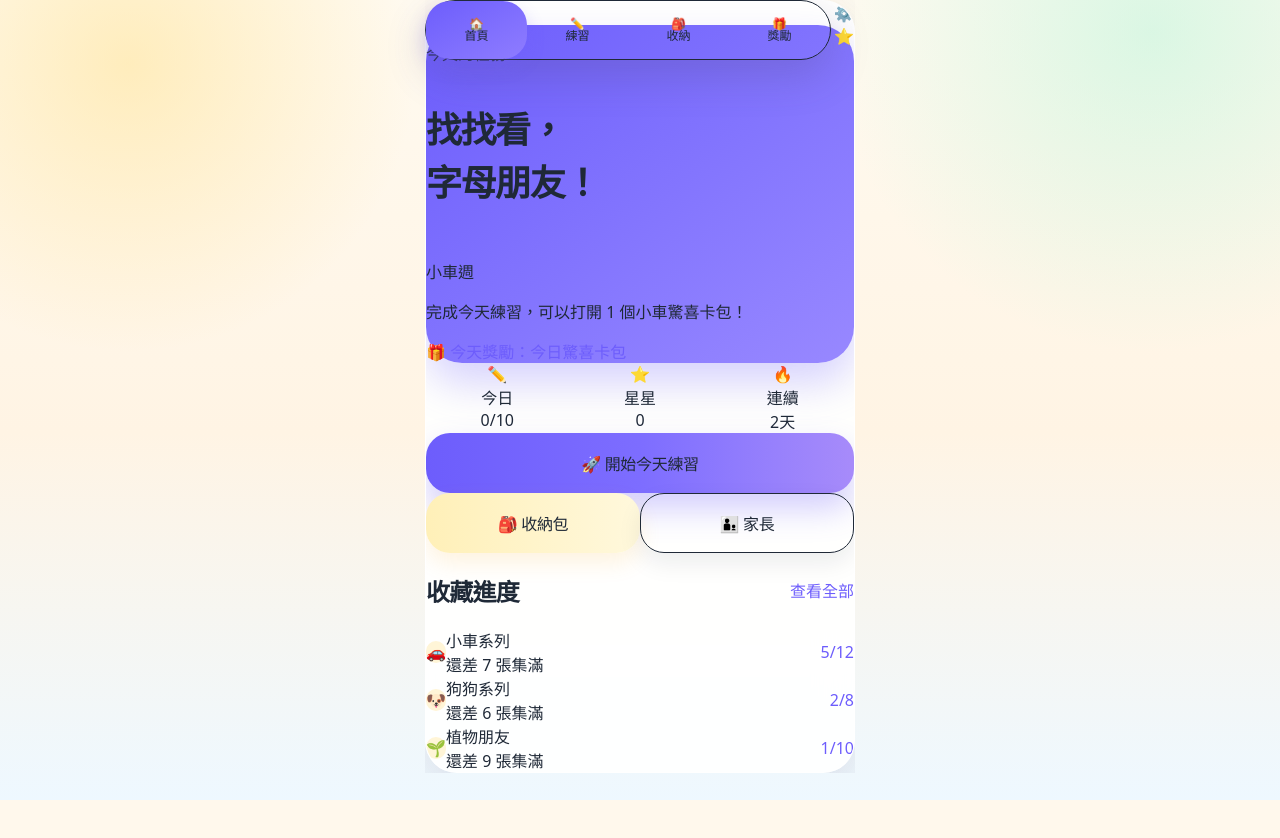
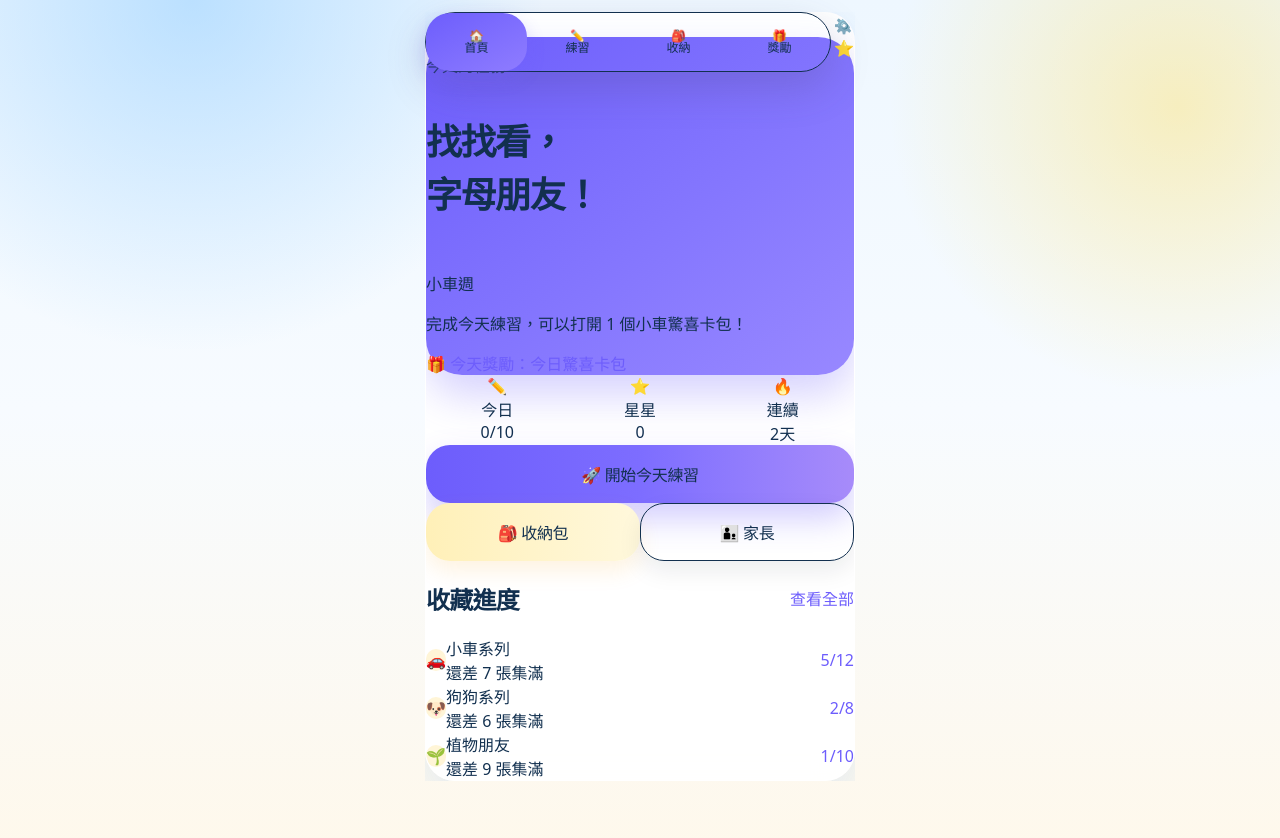
Before and after one commit to daisanity-svg/star-practice-pwa, a Next.js app: page / in a window 1280 px wide. Shown: the top 838 px of the page. Before the commit the page ends 800 px from the top, so only its background shows below. Built offline with nearby package versions, Linux system fonts and the light colour scheme; no server answers; the database is empty.

Commit message:
Apply blue kid app design system

```diff
--- a/app/globals.css
+++ b/app/globals.css
@@ -4,8 +4,13 @@
 
 :root {
   color-scheme: light;
-  --background: #fff8ec;
-  --foreground: #1f2937;
+  --background: #eef7ff;
+  --foreground: #12304f;
+  --blue: #2387f7;
+  --blue-deep: #1167d8;
+  --blue-soft: #dceeff;
+  --yellow: #ffd95a;
+  --mint: #dff8ef;
 }
 
 * {
@@ -26,9 +31,9 @@ body {
   margin: 0;
   overflow-x: hidden;
   background:
-    radial-gradient(circle at 10% 8%, rgba(255, 222, 130, 0.46), transparent 18rem),
-    radial-gradient(circle at 90% 4%, rgba(194, 245, 220, 0.6), transparent 20rem),
-    linear-gradient(180deg, #fffaf0 0%, #fff4e4 54%, #eef8ff 100%);
+    radial-gradient(circle at 15% 0%, rgba(125, 196, 255, 0.45), transparent 22rem),
+    radial-gradient(circle at 92% 12%, rgba(255, 224, 102, 0.42), transparent 18rem),
+    linear-gradient(180deg, #eef7ff 0%, #f7fbff 46%, #fff8ea 100%);
   color: var(--foreground);
   font-family: ui-rounded, system-ui, -apple-system, BlinkMacSystemFont, "Segoe UI", sans-serif;
   -webkit-font-smoothing: antialiased;
@@ -48,20 +53,35 @@ button, a {
 }
 
 .safe-screen {
-  min-height: 100svh;
-  padding-bottom: env(safe-area-inset-bottom);
+  min-height: 100dvh;
+  padding-top: max(12px, env(safe-area-inset-top));
+  padding-bottom: max(108px, calc(92px + env(safe-area-inset-bottom)));
 }
 
 .kid-card {
   border: 1px solid rgba(255, 255, 255, 0.86);
-  border-radius: 32px;
-  background: rgba(255, 255, 255, 0.92);
-  box-shadow: 0 18px 42px rgba(77, 68, 111, 0.12);
+  border-radius: 30px;
+  background: rgba(255, 255, 255, 0.94);
+  box-shadow: 0 18px 44px rgba(35, 135, 247, 0.12);
   backdrop-filter: blur(18px);
 }
 
+.kid-hero-blue {
+  background:
+    radial-gradient(circle at 82% 12%, rgba(255, 255, 255, 0.38), transparent 7rem),
+    radial-gradient(circle at 8% 96%, rgba(181, 219, 255, 0.56), transparent 9rem),
+    linear-gradient(135deg, #45a6ff 0%, #2387f7 56%, #1167d8 100%);
+  box-shadow: 0 20px 48px rgba(35, 135, 247, 0.26);
+}
+
+.kid-soft-panel {
+  border: 1px solid rgba(205, 228, 255, 0.8);
+  background: rgba(255, 255, 255, 0.86);
+  box-shadow: 0 14px 34px rgba(18, 48, 79, 0.08);
+}
+
 .tap-target {
-  min-height: 60px;
+  min-height: 58px;
   border-radius: 24px;
 }
 
```
